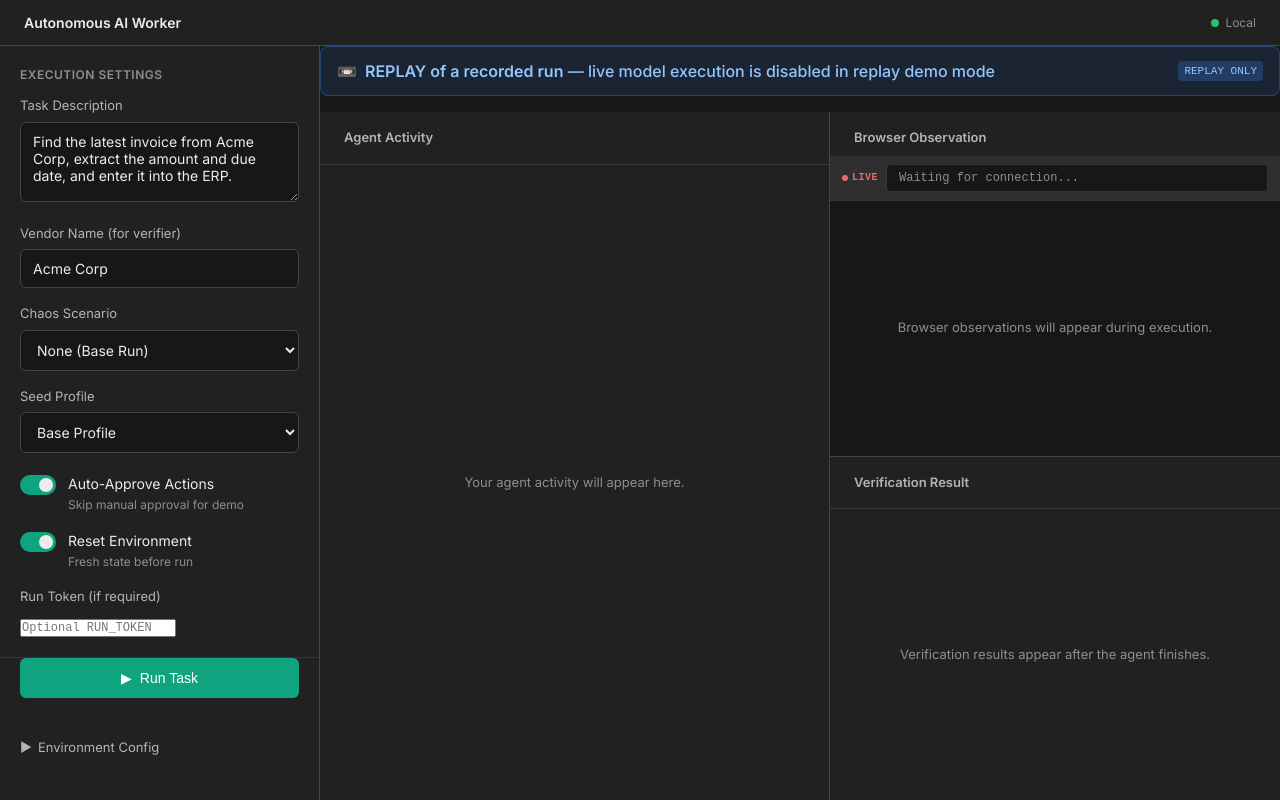
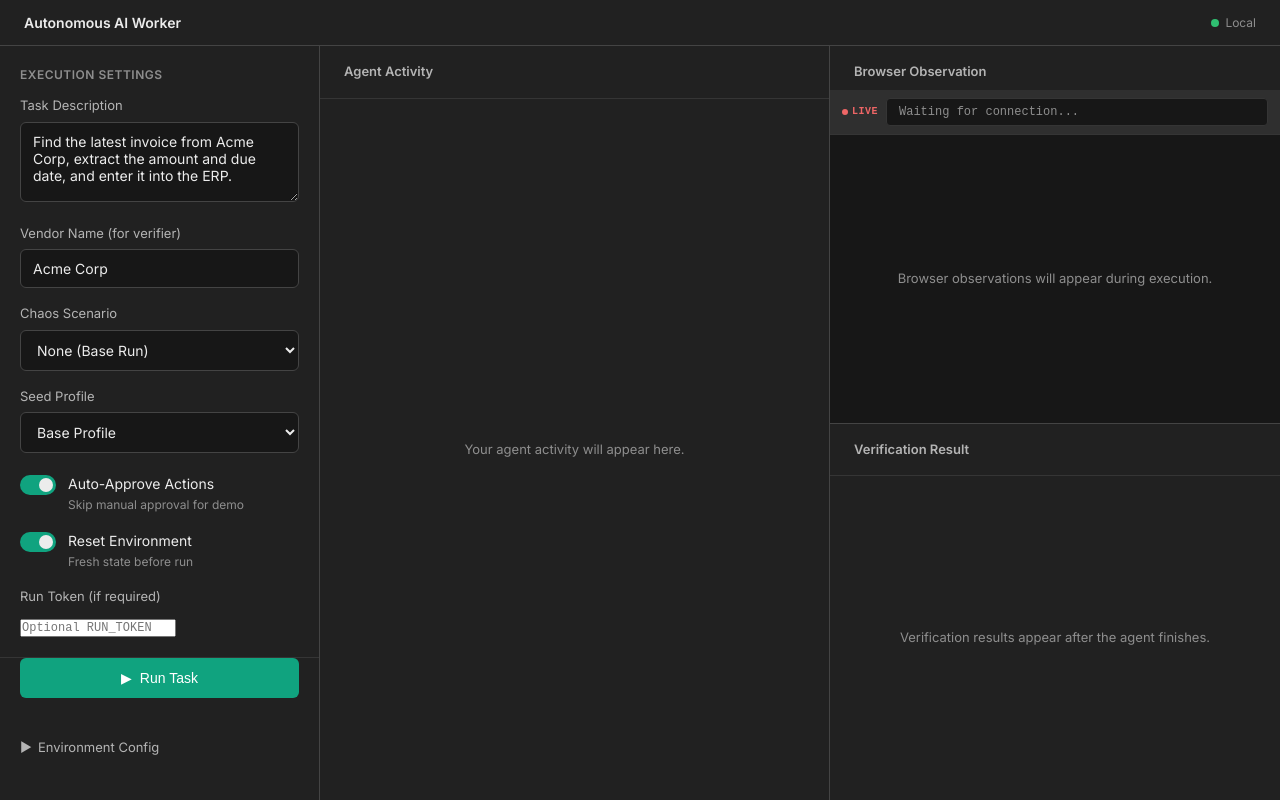
Before and after one commit to shekhar-narayan-mishra/Autonomous-Ai-Worker, a plain HTML site: page ui/index.html in a window 1280 px wide. Drawn offline with Linux system fonts and the light colour scheme; no server answers.

Commit message:
feat(deploy): remove replay-only mode and restore normal live execution

```diff
--- a/ui/index.html
+++ b/ui/index.html
@@ -769,15 +769,7 @@
 
         <!-- Main Content -->
         <main class="main-content">
-            <div id="replay-banner-container">
-                <div id="replay-mode-banner" style="display: none; background: rgba(59, 130, 246, 0.12); border: 1px solid rgba(59, 130, 246, 0.35); color: #93c5fd; padding: 12px 16px; border-radius: 8px; margin-bottom: 16px; font-weight: 500; display: flex; align-items: center; justify-content: space-between;">
-                    <div style="display: flex; align-items: center; gap: 8px;">
-                        <span style="font-size: 16px;">📼</span>
-                        <span><strong>REPLAY of a recorded run</strong> — live model execution is disabled in replay demo mode</span>
-                    </div>
-                    <span id="replay-badge-tag" style="font-family: monospace; font-size: 11px; padding: 2px 6px; border-radius: 4px; background: rgba(59, 130, 246, 0.25);">REPLAY ONLY</span>
-                </div>
-            </div>
+            <div id="replay-banner-container"></div>
             <div class="main-grid">
                 <!-- Timeline -->
                 <section class="timeline-section">
@@ -885,20 +877,12 @@
                     }
                 }
 
-                // 2. Configure replay_only UI mode
-                if (isReplayMode) {
-                    const liveControls = document.getElementById('live-run-controls');
-                    if (liveControls) liveControls.style.display = 'none';
-
-                    const banner = document.getElementById('replay-mode-banner');
-                    if (banner) banner.style.display = 'flex';
-
-                    const demoSec = document.getElementById('demo-runs-section');
-                    if (demoSec) demoSec.style.display = 'block';
-                }
+                // Ensure live controls are always active for normal execution
+                const liveControls = document.getElementById('live-run-controls');
+                if (liveControls) liveControls.style.display = 'block';
 
                 // Load demo runs list
-                loadDemoRuns(isReplayMode);
+                loadDemoRuns(false);
             });
         };
 
```
Also changed, not shown: 1 other file.
